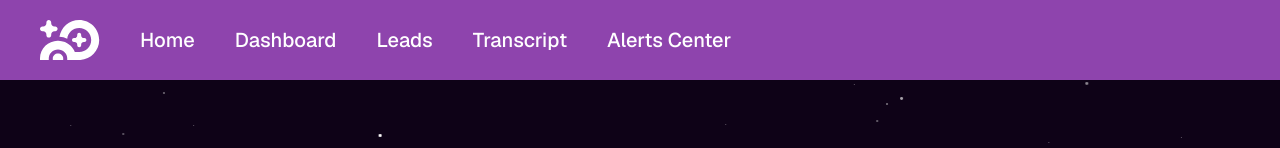
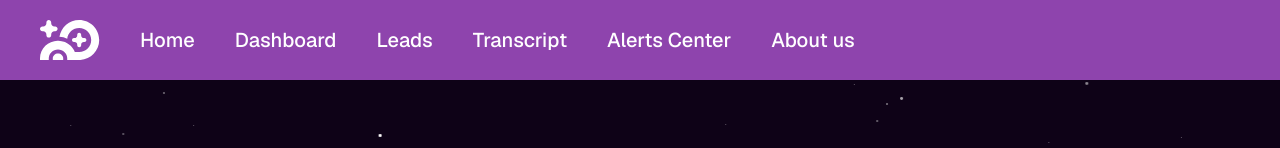
Before and after one commit to Shaswati2005/callcenter, a Next.js app: page / in a window 1280 px wide. Shown: the top 148 px of the page. Built offline with nearby package versions, Linux system fonts and the light colour scheme.

Commit message:
Update Navbar.tsx

```diff
--- a/app/components/Navbar.tsx
+++ b/app/components/Navbar.tsx
@@ -1,11 +1,11 @@
 "use client";
-import React, { useState } from "react";
+import React, { useState,useRef } from "react";
 import Link from "next/link";
 import Image from "next/image";
 
 const Navbar = () => {
   const [isMenuOpen, setIsMenuOpen] = useState(false);
-
+   const scrollref = useRef(null);
   const toggleMenu = () => {
     setIsMenuOpen(!isMenuOpen);
   };
@@ -84,6 +84,16 @@ const Navbar = () => {
             <div className="absolute bottom-0 left-0 w-0 h-[3px] bg-[#ffffff] mt-1 transition-all duration-300 ease-in-out group-hover:w-full"></div>
           </Link>
 
+          <Link
+            href={"/alerts"}
+            ref={scrollref}
+            title="updates"
+            className="relative group  hover:scale-110 transition-all duration-300 hover:cursor-pointer"
+          >
+            About us
+            <div className="absolute bottom-0 left-0 w-0 h-[3px] bg-[#ffffff] mt-1 transition-all duration-300 ease-in-out group-hover:w-full"></div>
+          </Link>
+
           <div className="absolute bottom-0 left-0 w-0 h-[3px] bg-[#ffffff] mt-1 transition-all duration-300 ease-in-out group-hover:w-full"></div>
         </div>
       </div>
@@ -119,6 +129,14 @@ const Navbar = () => {
               Alerts center
             </Link>
 
+            <Link
+              href={"/alerts"}
+              title="home"
+              className="hover:bg-[#8d44ad64] w-full h-fit text-center"
+            >
+              Abouut us
+            </Link>
+
           </div>
         </div>
       )}
```
